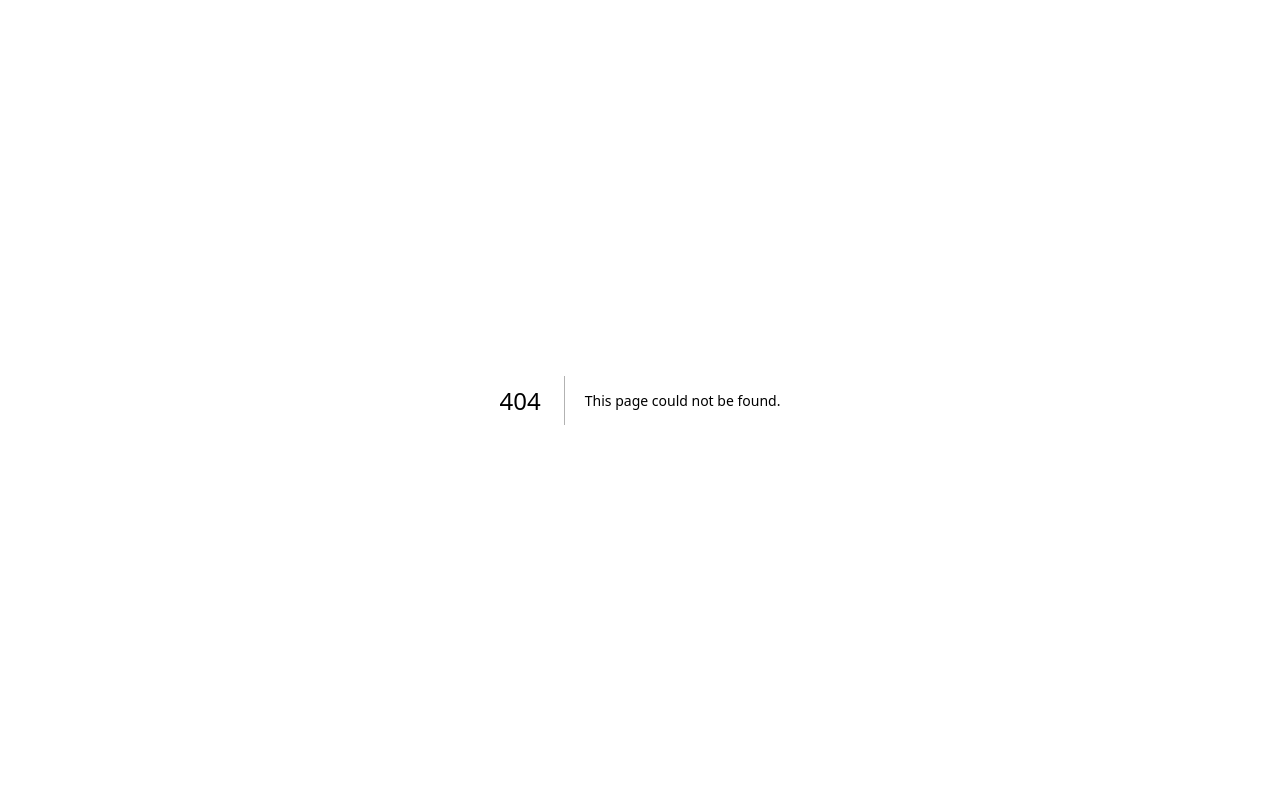
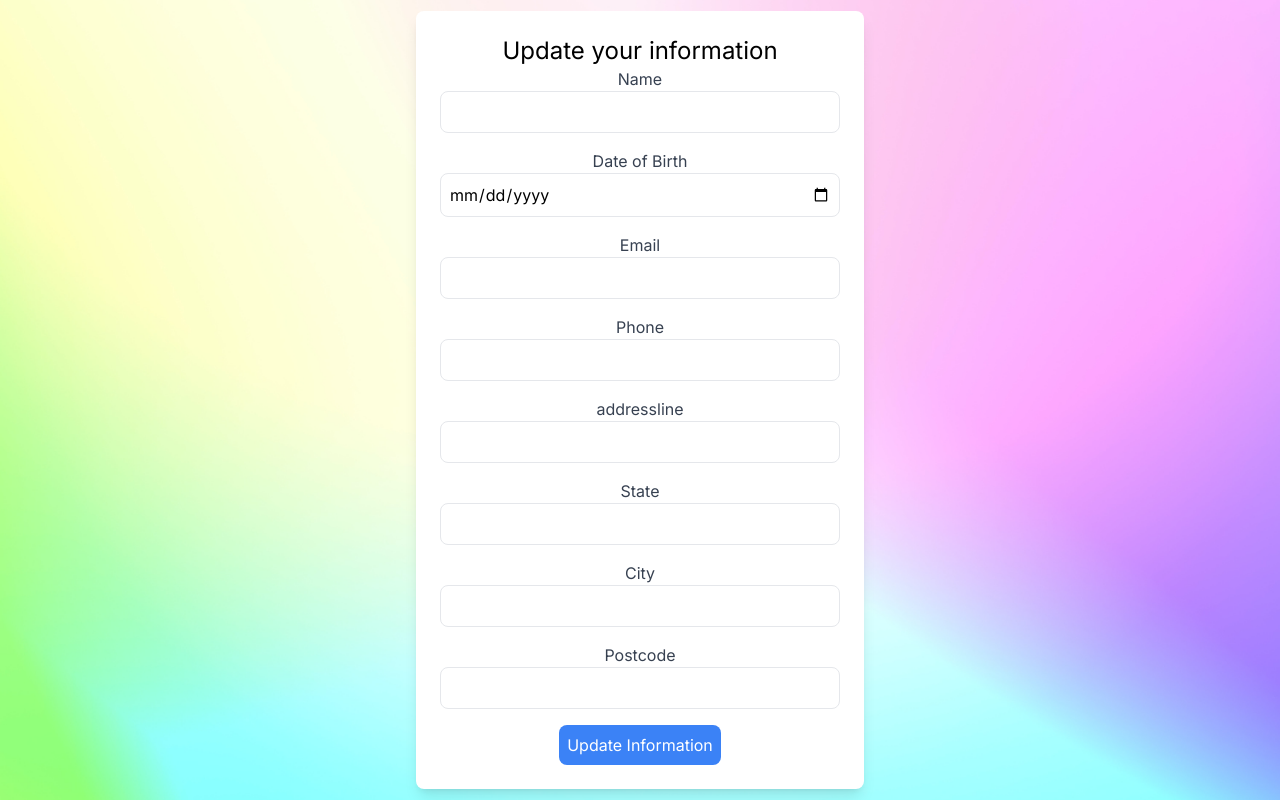
Before and after one commit to bobbyxie12/CrazyLogin-main-main, a Next.js app: page /pages/profile/updateUserProfile in a window 1280 px wide. Before the commit this address had no page. Built offline with nearby package versions, Linux system fonts and the light colour scheme.

Commit message:
profile page
11/2

```diff
--- a/app/api/updatePassword.ts
+++ /dev/null
@@ -1,7 +0,0 @@
-import { MongoClient } from "mongodb";
-import { User } from "../interfaces/user";
-
-
-const client = new MongoClient("mongodb://0.0.0.0:27017");
-
-const UserCollection = client.db("CrazyApp").collection<User>("UserCollection");
--- a/app/crazylogin/_components/Login/_login.tsx
+++ b/app/crazylogin/_components/Login/_login.tsx
@@ -6,6 +6,7 @@ import { redirect } from "next/navigation";
 
 export const login = async (username: string, password: string) => {
   let user = await UserCollection.findOne({ username });
+
   if (user && user.password === password) {
     cookies().set("username", username);
     cookies().set("password", password);
--- a/app/login/example/page.tsx
+++ b/app/login/example/page.tsx
@@ -18,12 +18,12 @@ const LoginPage: React.FC = () => {
     let password = hashPassword(String(data.password));
 
 
-
     let user = await UserCollection.findOne({ username });
     if (user && user.password === password) {
       cookies().set("username", username);
       cookies().set("password", password);
       cookies().set("region", user.region ?? "SYD");
+      console.log("success")
       redirect("/profile");
 
       //submit username and password to the backend
--- a/app/page.tsx
+++ b/app/page.tsx
@@ -22,7 +22,7 @@ export default async function Page({ params }: { params: { slug: string } }) {
 
 
       {/* <Link href="/pages">trail</Link> */}
-      <Link href="/profile">Profile</Link>
+      <Link href="/pages/profile">Profile</Link>
     </div>
   );
 }
--- /dev/null
+++ b/app/pages/api/route.ts
@@ -0,0 +1,49 @@
+import { MongoClient } from "mongodb";
+import { User } from "../../interfaces/user";
+import { NextApiRequest, NextApiResponse } from 'next';
+import { hashPassword } from "@/app/utils/utils";
+
+
+export default async function handler(req: NextApiRequest, res: NextApiResponse) {
+
+    // if (req.method !== 'PUT') {
+    //   return res.status(405).end();
+    // }
+
+    const { username, newPassword } = req.body;
+
+    if (!username || !newPassword) {
+      return res.status(400).json({ error: "username and Password are required" });
+    }
+
+    try {
+
+    //   const db = client.db('YOUR_DB_NAME'); // Replace with your database name
+    //   const collection = db.collection('users'); // Assuming you have a 'users' collection
+
+      const client = new MongoClient("mongodb://0.0.0.0:27017");
+
+      const UserCollection = client.db("CrazyApp").collection<User>("UserCollection");
+
+
+      // Hash the new password
+      const hashedPassword = await hashPassword(newPassword);
+
+      // Update the password in the database
+      const result = await UserCollection.updateOne(
+        { username },
+        { $set: { password: hashedPassword } }
+      );
+
+      if (result.modifiedCount === 1) {
+        res.status(200).json({ message: "Password updated successfully" });
+      } else {
+        res.status(404).json({ error: "User not found" });
+      }
+
+
+
+    } catch (error) {
+      res.status(500).json({ error: "Internal Server Error" });
+    }
+  }
--- a/app/profile/page.tsx
+++ b/app/pages/profile/page.tsx
@@ -3,10 +3,11 @@
 import { useState } from "react";
 import Link from "next/link";
 
+
 const Profile = () => {
   const [password, setPassword] = useState("");
   const [passwordError, setPasswordError] = useState<string | null>(null);
-
+  const [username, setUsername] = useState("wendy");
   const [avatar, setAvatar] = useState(
     "https://miro.medium.com/v2/resize:fit:720/format:webp/1*YMJDp-kqus7i-ktWtksNjg.jpeg"
   );
@@ -27,25 +28,36 @@ const Profile = () => {
       setPasswordError("at least 8 characters.");
     }
   };
-    //password validation
+  //password validation
   const validatePassword = (password: string) => {
     return password.length >= 8;
   };
 
-  //js: use to upload avatar
-  const handleAvatarUpload = (e: any) => {
-    const file = e.target.files[0];
-    if (file) {
-      const reader = new FileReader();
-      reader.onload = (e: any) => {
-        setAvatar(e.target.result);
-      };
-      reader.readAsDataURL(file);
+
+
+  const handlePasswordSubmit = async (e: any) => {
+    e.preventDefault();
+    // const response = await fetch('./utils/updatePassword', {
+    //   method: "PUT",
+    //   headers: { "Content-Type": "application/json" },
+    //   body: JSON.stringify({ username, password }),
+    // });
+    try{
+      const response = await fetch("/api/route.ts", {
+      method: "PUT",
+      headers: { "Content-Type": "application/json" },
+      body: JSON.stringify({ username, password }),
+    });
+
+
+    console.log("success");
+    const data = await response.json();
+
+    alert(data.message || data.error); // Basic alert to show the result
+    }catch{
+
     }
-  };
 
-  const handlePasswordSubmit = () => {
-    return;
   };
   //js: use to update the password
 
@@ -70,15 +82,19 @@ const Profile = () => {
           <p className="mb-1">Date of Birth: January 1, 2000</p>
           <p className="mb-1">Email: 123456@qq.com</p>
           <p className="mb-1">Phone: 123-456-7890</p>
+          <p className="mb-1">Addressline1: xxxxxx</p>
+          <span className="mb-1">State: xxxxxx</span>
+          <span className="mb-1">City: xxxxxx</span>
+          <span className="mb-1">Postcode: xxxxxx</span>
         </div>
 
         {/* the button is used to update the info */}
-        <button
+        {/* <button
           onClick={() => setIsAvatarModalOpen(true)}
           className="bg-blue-500 text-white p-2 rounded-lg mb-2 w-full"
         >
           Change Avatar
-        </button>
+        </button> */}
 
         {/* the button is used to update the password */}
         <button
@@ -89,44 +105,13 @@ const Profile = () => {
         </button>
 
         {/* transfer to profile update page */}
-        <Link href="/profile/updateUserProfile">
+        <Link href="/pages/profile/updateUserProfile">
           <button className="bg-blue-500 text-white p-2 rounded-lg  w-full">
             Change Personal Information
           </button>
         </Link>
 
-        {/* this is the modal, which is used to update the avatar */}
-        {isAvatarModalOpen && (
-          <div className="absolute top-0 left-0 w-full h-full flex items-center justify-center bg-black bg-opacity-50">
-            <div className="bg-white p-4 rounded-lg flex item-center">
-              <input
-                type="file"
-                accept="image/*"
-                onChange={handleAvatarUpload}
-                className="block w-full text-sm text-slate-500
-                file:mr-4 file:py-2 file:px-4
-                file:rounded-full file:border-0
-                file:text-sm file:font-semibold
-                file:bg-violet-50 file:text-violet-700
-                hover:file:bg-violet-100"
-              />
-              <div>
-                <button
-                  onClick={() => setIsAvatarModalOpen(false)}
-                  className="text-red-500 mb-2"
-                >
-                  Save
-                </button>
-                <button
-                  onClick={() => setIsAvatarModalOpen(false)}
-                  className="text-red-500 mb-2"
-                >
-                  Cancel
-                </button>
-              </div>
-            </div>
-          </div>
-        )}
+
 
         {/* this is the modal, which is used to update the password */}
         {isPasswordModalOpen && (
--- a/app/profile/updateUserProfile/page.tsx
+++ b/app/pages/profile/updateUserProfile/page.tsx
@@ -5,13 +5,16 @@ import { useRouter } from "next/navigation";
 //trigger the function when users enter the input
 const InfoUpdateForm = () => {
   const router = useRouter();
-  const [isValid, setIsValid] = useState(true);
+
   const [formData, setFormData] = useState({
     Name: "",
     dob: "",
     email: "",
     phone: "",
     addressline:"",
+    City: "",
+    State:"",
+    Postcode:"",
     dateBox:"",
   });
   // const [dateBox, setDateBox] = useState('');
@@ -22,14 +25,13 @@ const InfoUpdateForm = () => {
   };
 
   //define the regular expression for phone number
-  const telephoneRegex = /^\(?(\d{3})\)?[- ]?(\d{3})[- ]?(\d{4,5})$/;
+
   //trigger the function when submit the form
   const handleSubmit = (e: any) => {
     // Handle form submission, update user info on server
 
     // console.log("running")
-    const isValidTelephone = telephoneRegex.test(formData.phone);
-    setIsValid(isValidTelephone);
+
     e.preventDefault();
 
 
@@ -101,7 +103,7 @@ const InfoUpdateForm = () => {
           <div className="flex flex-col">
             <label className="text-gray-700">Email</label>
             <input
-              type="email"
+              type="text"
               name="email"
               value={formData.email}
               onChange={handleChange}
@@ -123,11 +125,7 @@ const InfoUpdateForm = () => {
             />
           </div>
 
-          {!isValid && (
-            <p className="text-red-500">
-              Please enter a valid telephone number.
-            </p>
-          )}
+
 
           {/* addressline input */}
           <div className="flex flex-col">
@@ -136,6 +134,39 @@ const InfoUpdateForm = () => {
               type="address"
               name="addressline"
               value={formData.addressline}
+              onChange={handleChange}
+              className="p-2 border rounded-lg"
+              required
+            />
+          </div>
+          <div className="flex flex-col">
+            <label className="text-gray-700">State</label>
+            <input
+              type="State"
+              name="State"
+              value={formData.State}
+              onChange={handleChange}
+              className="p-2 border rounded-lg"
+              required
+            />
+          </div>
+          <div className="flex flex-col">
+            <label className="text-gray-700">City</label>
+            <input
+              type="City"
+              name="City"
+              value={formData.City}
+              onChange={handleChange}
+              className="p-2 border rounded-lg"
+              required
+            />
+          </div>
+          <div className="flex flex-col">
+            <label className="text-gray-700">Postcode</label>
+            <input
+              type="Postcode"
+              name="Postcode"
+              value={formData.Postcode}
               onChange={handleChange}
               className="p-2 border rounded-lg"
               required
--- a/package.json
+++ b/package.json
@@ -6,7 +6,9 @@
     "dev": "next dev",
     "build": "next build",
     "start": "next start",
-    "lint": "next lint"
+    "lint": "next lint",
+    "export": "next export",
+    "now-build": "next build"
   },
   "dependencies": {
     "bcrypt": "^5.1.1",
```
